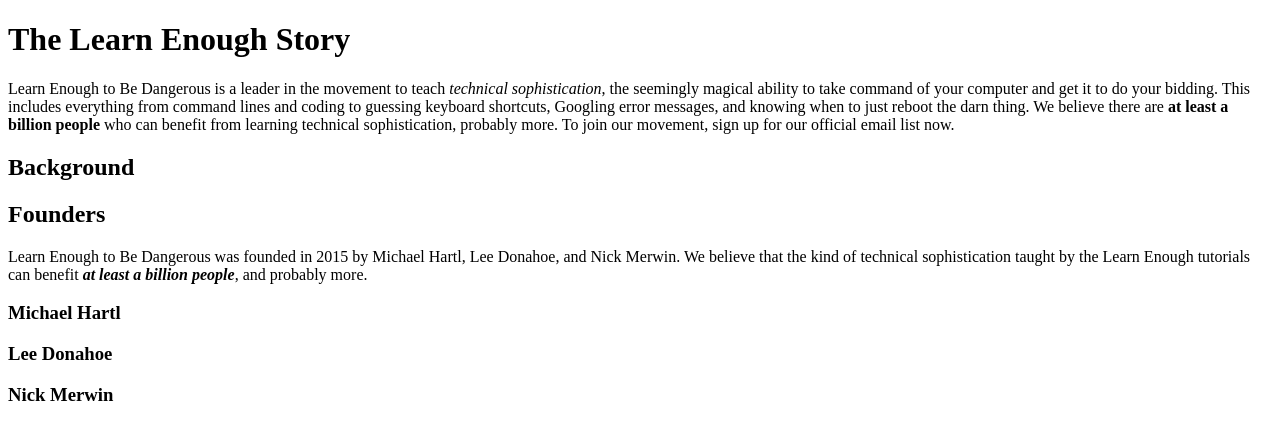
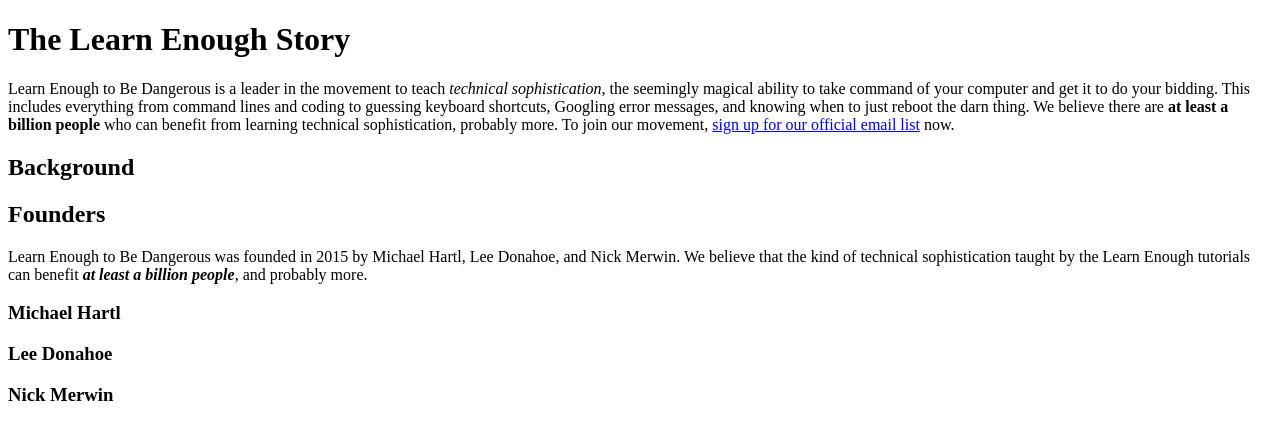
Before and after one commit to claire-denny/sample_website, a plain HTML site: page index.html in a window 1280 px wide. Drawn offline with Linux system fonts and the light colour scheme.

Commit message:
Add a link

```diff
--- a/index.html
+++ b/index.html
@@ -15,7 +15,7 @@
       Googling error messages, and knowing when to just reboot the darn thing.
       We believe there are <strong>at least a billion people</strong> who can benefit from
       learning technical sophistication, probably more. To join our
-      movement, sign up for our official email list now.
+      movement, <a href="https://learnenough.com/email">sign up for our official email list</a> now.
 	</p>
 
 	<h2>Background</h2>
```
